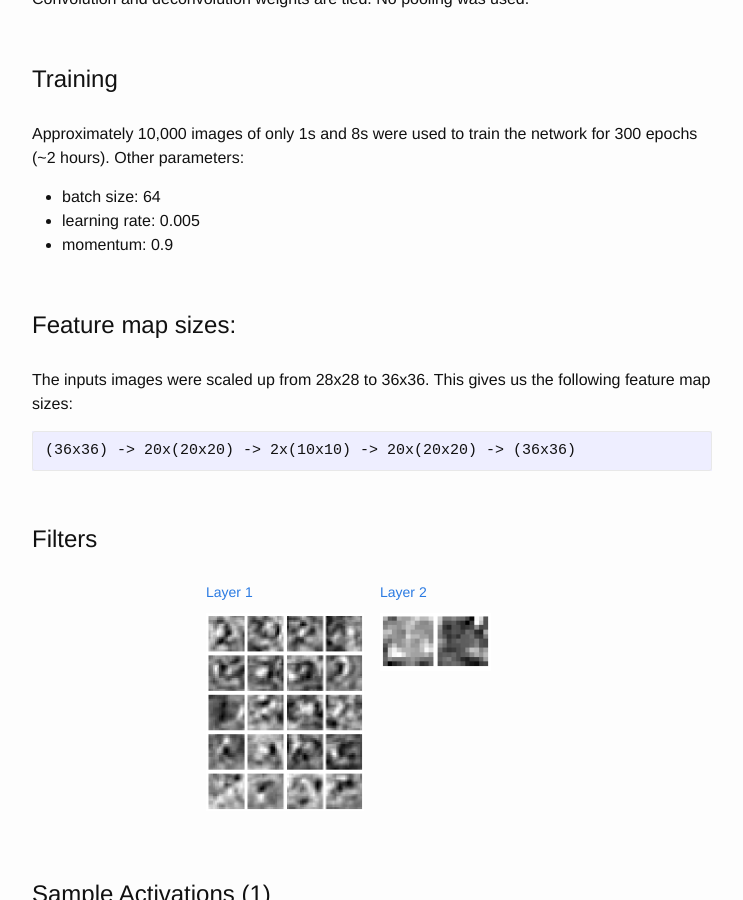
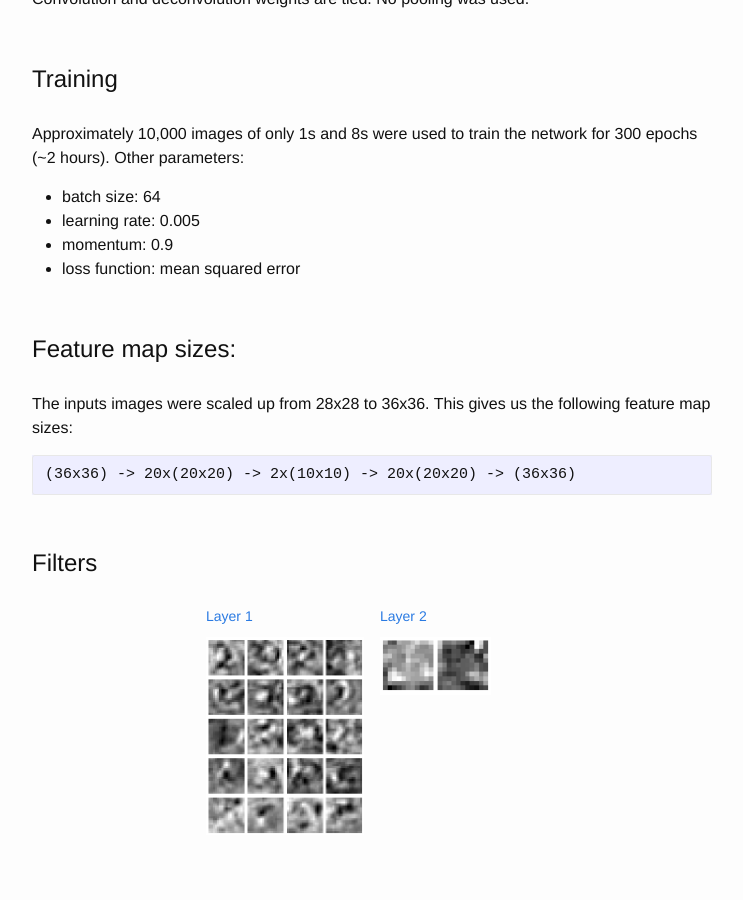
Before and after one commit to MaGold/magold.github.io, a Jekyll site: the page built from _posts/2015-11-18-Reconstructing-1s-and-8s.markdown, in a window 1280 px wide and 900 px high, scrolled down 458 px. Shown: the whole window, without its empty margins (268-1011 px from the left). Built offline with Jekyll 4.4.1, drawn with Linux system fonts in a browser that asks for light colours.

Commit message:
added loss function

```diff
--- a/_posts/2015-11-18-Reconstructing-1s-and-8s.markdown
+++ b/_posts/2015-11-18-Reconstructing-1s-and-8s.markdown
@@ -21,6 +21,7 @@ Approximately 10,000 images of only 1s and 8s were used to train the network for
 - batch size: 64
 - learning rate: 0.005
 - momentum: 0.9
+- loss function: mean squared error
 
 # Feature map sizes:
 
```
